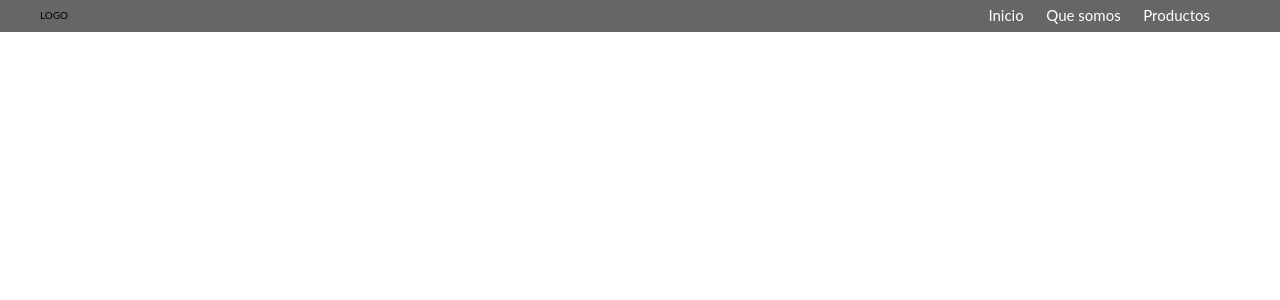
After one commit to marcknova/Cafeteria1.1, a PHP site: page /carrito.html in a window 1280 px wide. The commit adds this page. Shown: the top 300 px of the page. Run offline with PHP 8.4, Linux system fonts and the light colour scheme.

Commit message:
Agregado de la pagina de carrito

```diff
--- /dev/null
+++ b/carrito.html
@@ -0,0 +1,33 @@
+<!DOCTYPE html>
+<html lang="en">
+<head>
+    <meta charset="UTF-8">
+    <meta http-equiv="X-UA-Compatible" content="IE=edge">
+    <meta name="viewport" content="width=device-width, initial-scale=1.0">
+    <title>Document</title>
+    <link rel="stylesheet" href="css/normalize.css">
+    <link rel="stylesheet" href="css/style.css">
+</head>
+<body>
+    <header>
+        <div class="colornavC">
+            <div class="contenedor">
+                <div class="barra">
+                    <p>LOGO</p>
+                    <nav>
+                        <a href="">Inicio</a>
+                        <a href="">Que somos</a>
+                        <a href="">Productos</a>
+                        <a href=""><i class="fas fa-cart-arrow-down"></i></a>
+                    </nav>
+                </div>
+            </div>
+        </div>
+    </header>
+    <section>
+        <div class="compra">
+
+        </div>
+    </section>
+</body>
+</html>
--- a/css/style.css
+++ b/css/style.css
@@ -1,6 +1,6 @@
 html{
     font-size: 62.5%;
-    font-family: 'Montserrat', sans-serif;
+    font-family: 'Lato', sans-serif;
 }
 .contenedor{
     max-width: 120rem;
@@ -14,13 +14,20 @@ html{
 
 }
 .colornav{
-    background-color: rgba(0, 0, 0, 0.1);
+    background-color: rgba(0, 0, 0, 0);
+}
+.colornavC{
+    background-color: rgba(0, 0, 0, 0.6);
 }
 nav a{
-    font-size: 1.8rem;
+    font-size: 1.5rem;
     padding: 1rem;
     text-decoration: none;
     color: #fff;
+}
+nav a:hover{
+color: #FE5F1E ;
+transition: all 0.5s;
 }
 .imagen{
     background-image: url('../img/pexels-oriana-ortiz-818789.jpg');
@@ -29,6 +36,8 @@ nav a{
     background-position: center;
     background-repeat: no-repeat;
     background-size: cover;
+    background-color: rgba(0, 0, 0, 0.6);
+    background-blend-mode: soft-light;
 }
 .productos{
     display: flex;
@@ -45,6 +54,12 @@ nav a{
     width: 20rem;
     height: 15rem;
 
+}
+h1{
+    text-align: center;
+    font-size: 8rem;
+    color: #fff;
+    margin-top: 30vh;
 }
 h2{
     text-align: center;
```
Also changed, not shown: index.html (+7 -3 lines).
